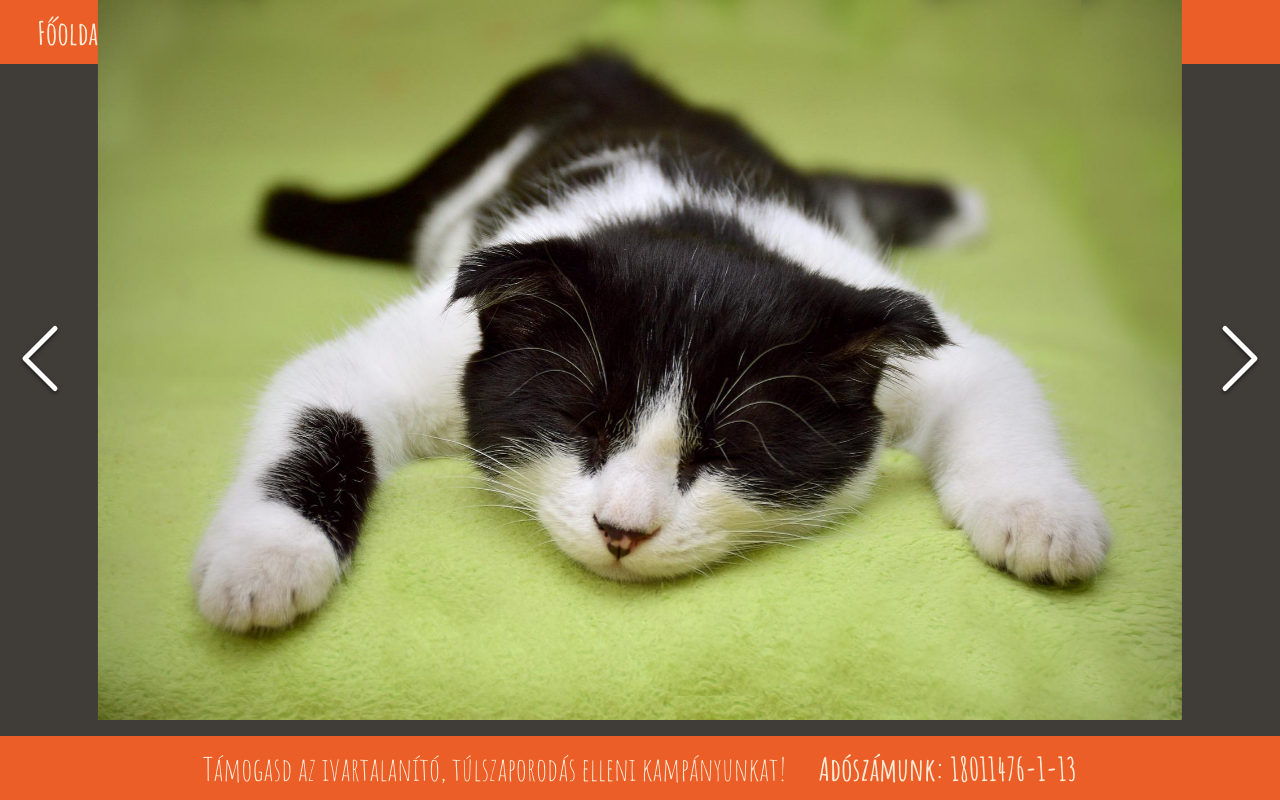
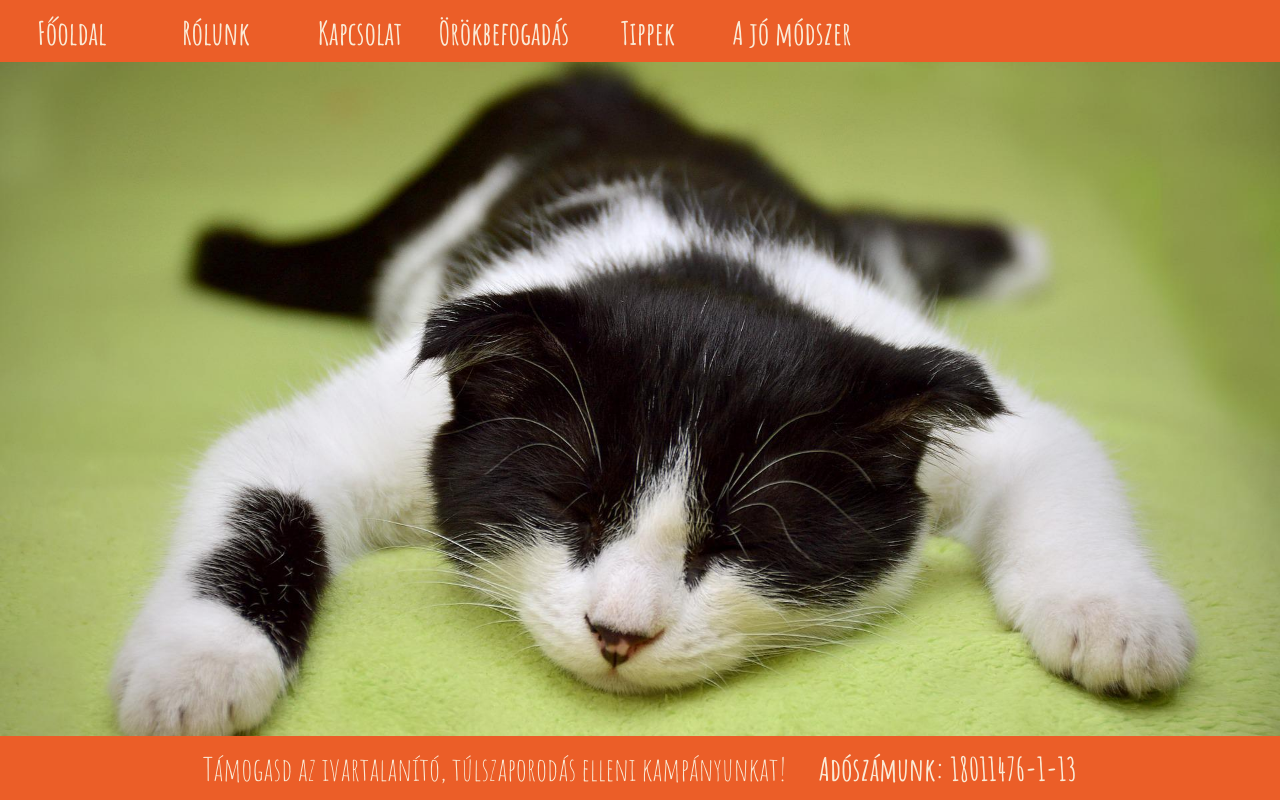
Before and after one commit to martonszak/react-for-a-cause, a Next.js app in the folder re-cat/: page / in a window 1280 px wide. Built offline with nearby package versions, Linux system fonts and the light colour scheme.

Commit message:
Fix main page picture fill

```diff
--- a/re-cat/pages/goodmethod.js
+++ b/re-cat/pages/goodmethod.js
@@ -15,7 +15,7 @@ export default function GoodMethod() {
                     <p>A füzetből megismerhető az a nemzetközileg elfogadott és elterjedt módszer (TNR, trap-neuter-return, vagyis csapdázz, ivartalaníts, helyezd vissza) amelynek lényege a befogás, ivartalanítás és az eredeti élőhelyre történő visszahelyezés.
                         A téma kutatói felismerték, hogy ha egy területről eltávolítják az ott élő kóbor, félvad macskákat, a vákuum csak rövid ideig marad fenn, mert hamarosan új egyedek települnek a területre és kezdődik minden elölről.
                         Ha viszont az ivartalanított macskákat visszahelyezik a „lakóhelyükre”, az állomány stabilizálódik, nem lesznek új szaporulatok, a területen élő macskák távol tartják az idegen macskákat.
-                       <a className='pdfclass' href='http://macskakert.hu/feral.pdf'> A füzet pdf formátumban egy képre kattintva érhető el.</a> Papír alapú formában elfogyott, nem megrendelhető.
+                       <a className='pdfclass' href='http://macskakert.hu/feral.pdf'> A füzet pdf formátumban, egy alábbi képre kattintva érhető el.</a> Papír alapú formában elfogyott, nem megrendelhető.
                         A kiadvány végén található Felmérés a programról csak mintaként szolgál, nem beküldhető.
                         Az Universities Federation for Animal Welfare számos hasznos tanáccsal, felkészülési javaslattal, módszertani útmutatóval rendelkezik állatvédelmi témákban, érdemes áttekinteni a honlapjukat. </p>
                     <div classnName="linkcontainer">
--- a/re-cat/pages/imagegallery.js
+++ b/re-cat/pages/imagegallery.js
@@ -20,14 +20,17 @@ const images = [
 
 export default function Gallery() {
   return (
+    <div style={{position: "relative"}}>
     <ImageGallery
+      Layout= {"fill"}
       infinite
       autoPlay={true}
       showFullscreenButton={false}
       showPlayButton={false}
-      // showNav={false}
+       showNav={false}
       items={images}
       slideInterval={4000}
     />
+    </div>
   );
 }
--- a/re-cat/pages/index.js
+++ b/re-cat/pages/index.js
@@ -1,5 +1,4 @@
 import Head from "next/head";
-
 import styles from "../styles/Home.module.css";
 
 import Gallery from "./imagegallery";
@@ -8,9 +7,11 @@ export default function Home() {
   return (
     <div className={styles.container}>
       <Head>
-        <title>Create Next App</title>
+
+        <title>Alapítvány a macskákért</title>
         <meta name="Alapítvány a macskákért" content="Macska ivartalanítás" />
         <link rel="icon" href="/favicon.ico" />
+
       </Head>
       <Gallery />
     </div>
--- a/re-cat/styles/globals.css
+++ b/re-cat/styles/globals.css
@@ -327,6 +327,7 @@ textarea::placeholder {
   background-color: #06b;
 }
 
+/* good method css */
 .goodmethod-list {
   font-size: large;
 }
@@ -359,3 +360,17 @@ textarea::placeholder {
 .img1 {
   border-radius: 100%;
 }
+/* Pictures gallery (landingpage) */
+
+
+
+.image-gallery-content,
+.image-gallery-slide,
+.image-gallery-image {
+  height: 95vh !important;
+  padding-top: 2.6vh;
+
+  width: 100vw !important;
+  max-height: none !important;
+  object-fit: cover !important;
+}
```
